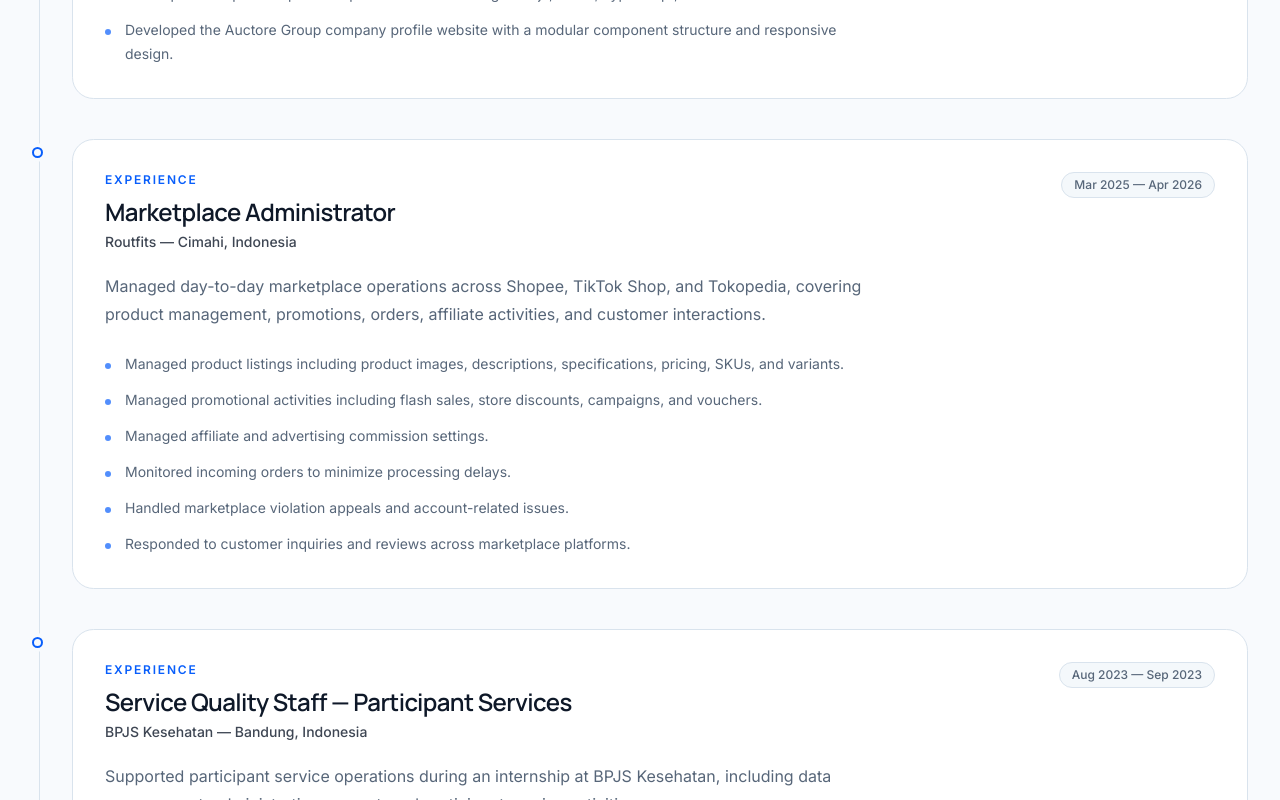
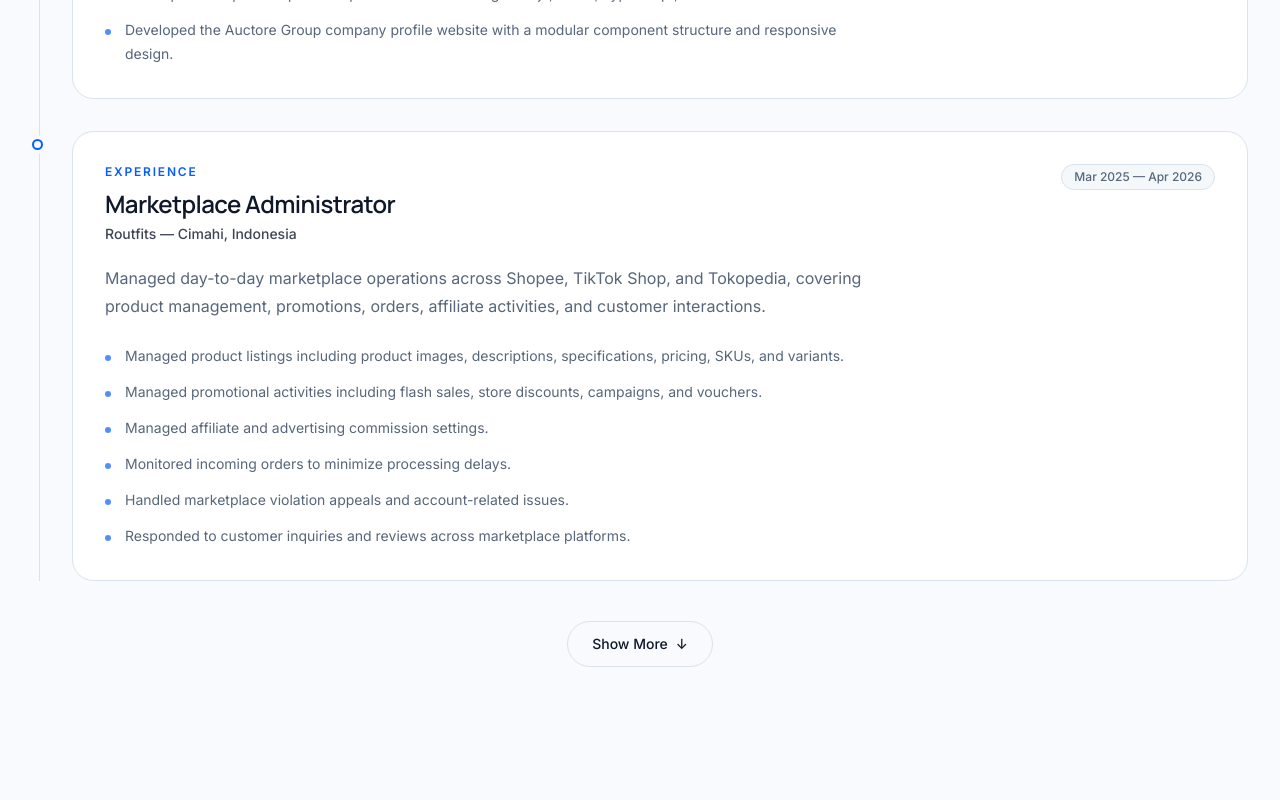
Before and after one commit to kemod/dafa-portofolio, a Next.js app: page / in a window 1280 px wide. Shown: the part 4320-5120 px from the top of the page. Built offline with nearby package versions, Linux system fonts and the light colour scheme.

Commit message:
feat: add show more to experience

```diff
--- a/src/components/sections/experience.tsx
+++ b/src/components/sections/experience.tsx
@@ -1,10 +1,24 @@
+"use client";
+
+import { useState } from "react";
+
 import { Container } from "@/components/common/container";
 import { ScrollReveal } from "@/components/common/scroll-reveal";
 import { Section } from "@/components/common/section";
 import { SectionHeader } from "@/components/common/section-header";
 import { experiences } from "@/config/experience";
 
+const INITIAL_VISIBLE_COUNT = 2;
+
 export function Experience() {
+  const [showAll, setShowAll] = useState(false);
+
+  const visibleExperiences = showAll
+    ? experiences
+    : experiences.slice(0, INITIAL_VISIBLE_COUNT);
+
+  const hasMoreExperiences = experiences.length > INITIAL_VISIBLE_COUNT;
+
   return (
     <Section id="experience">
       <Container>
@@ -26,8 +40,8 @@ export function Experience() {
             className="absolute bottom-0 left-[5px] top-0 w-px bg-border sm:left-[7px]"
           />
 
-          <div className="space-y-10">
-            {experiences.map((experience, index) => (
+          <div className="space-y-8">
+            {visibleExperiences.map((experience, index) => (
               <ScrollReveal
                 key={`${experience.company}-${experience.role}-${experience.period}`}
                 delay={index * 120}
@@ -86,6 +100,31 @@ export function Experience() {
             ))}
           </div>
         </div>
+
+        {/* Show More / Show Less */}
+        {hasMoreExperiences && (
+          <ScrollReveal delay={100}>
+            <div className="mt-10 flex justify-center">
+              <button
+                type="button"
+                onClick={() => setShowAll((current) => !current)}
+                aria-expanded={showAll}
+                className="group inline-flex items-center gap-2 rounded-full border border-border px-6 py-3 text-sm font-medium transition-all duration-300 hover:-translate-y-0.5 hover:border-primary/30 hover:bg-primary/[0.03] focus-visible:outline-2 focus-visible:outline-offset-4 focus-visible:outline-ring"
+              >
+                <span>
+                  {showAll ? "Show Less" : "Show More"}
+                </span>
+
+                <span
+                  aria-hidden="true"
+                  className="transition-transform duration-300 group-hover:translate-y-0.5"
+                >
+                  {showAll ? "↑" : "↓"}
+                </span>
+              </button>
+            </div>
+          </ScrollReveal>
+        )}
       </Container>
     </Section>
   );
--- a/src/components/sections/featured-projects.tsx
+++ b/src/components/sections/featured-projects.tsx
@@ -51,7 +51,7 @@ export function FeaturedProjects() {
                 className="group inline-flex items-center gap-2 rounded-full border border-border px-6 py-3 text-sm font-medium transition-all duration-300 hover:-translate-y-0.5 hover:border-primary/40 hover:bg-accent hover:text-foreground focus-visible:outline-2 focus-visible:outline-offset-4 focus-visible:outline-ring"
               >
                 <span>
-                  {showAll ? "Show Less" : "Read More"}
+                  {showAll ? "Show Less" : "Show More"}
                 </span>
 
                 <span
```
